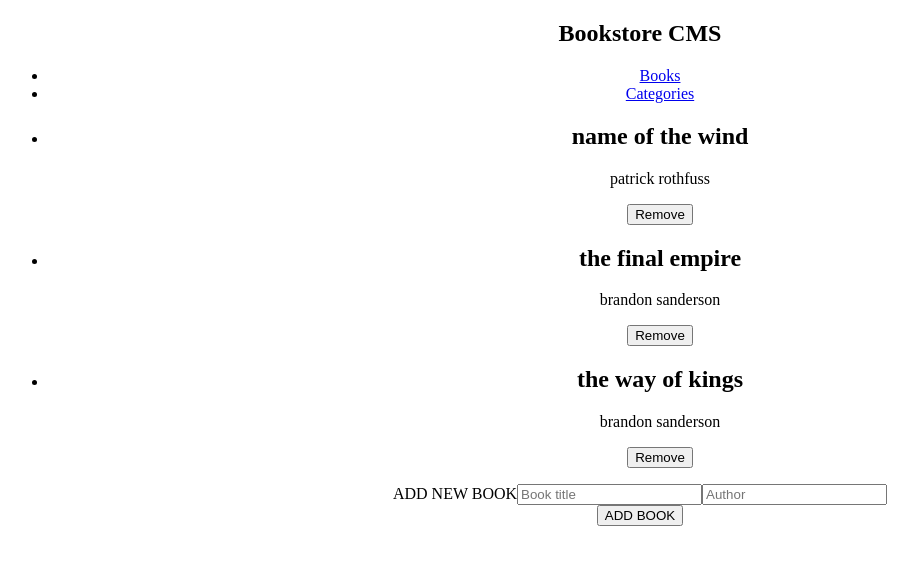
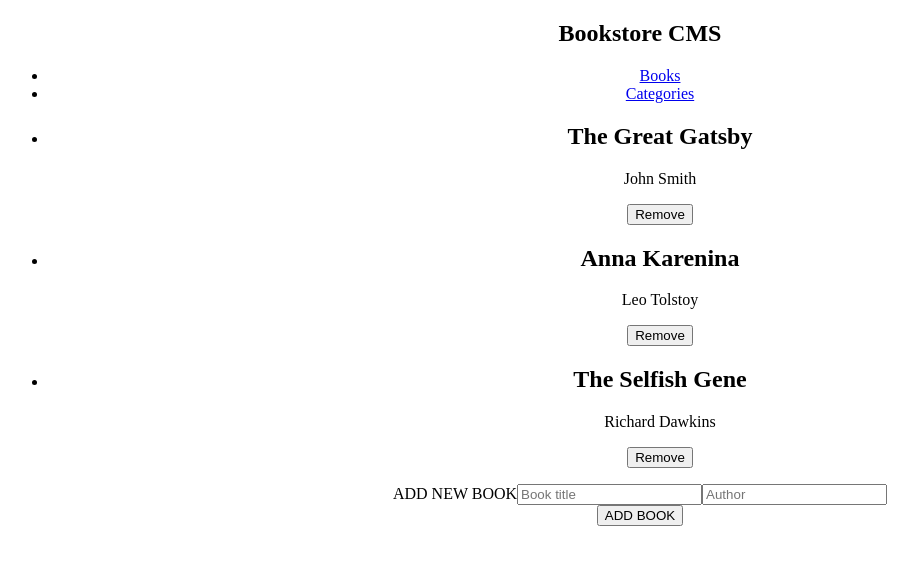
Before and after one commit to Jeddaa/bookstore, a React (Create React App) app: page / in a window 1280 px wide. Shown: the top 564 px of the page, without its empty margins (0-918 px from the left). Built offline with nearby package versions, Linux system fonts and the light colour scheme; the HTML template or start-up script is replaced by a standard one.

Commit message:
added features suing redux

```diff
--- a/package.json
+++ b/package.json
@@ -16,6 +16,7 @@
     "react-router-dom": "^6.11.1",
     "react-scripts": "5.0.1",
     "sort-by": "^1.2.0",
+    "uuid": "^9.0.0",
     "web-vitals": "^2.1.4"
   },
   "scripts": {
--- a/src/components/Book.js
+++ b/src/components/Book.js
@@ -1,17 +1,22 @@
 import PropTypes from 'prop-types';
+import { useDispatch } from 'react-redux';
+import { removeBook } from '../redux/books/bookSlice';
 
-const Book = ({ title, author }) => (
+const Book = ({ title, author, id }) => {
+  const dispatch = useDispatch();
+  return (
     <li>
       <div>
         <h2>{title}</h2>
         <p>{author}</p>
-      <button type="button">Remove</button>
+        <button type="button" onClick={() => dispatch(removeBook(id))}>Remove</button>
       </div>
     </li>
   );
+};
 export default Book;
-
 Book.propTypes = {
   title: PropTypes.string.isRequired,
   author: PropTypes.string.isRequired,
+  id: PropTypes.number.isRequired,
 };
--- a/src/components/BookList.js
+++ b/src/components/BookList.js
@@ -1,20 +1,16 @@
-import PropTypes from 'prop-types';
+import { useSelector } from 'react-redux';
 import Book from './Book';
 
-const BookList = ({ books }) => (
+const BookList = () => {
+  const { books } = useSelector((store) => store.books);
+  return (
     <div className="book-list">
       <ul>
         {books.map((book) => (
-        <Book key={book.id} title={book.title} author={book.author} />
+          <Book key={book.id} id={book.id} title={book.title} author={book.author} />
         ))}
       </ul>
     </div>
   );
+};
 export default BookList;
-BookList.propTypes = {
-  books: PropTypes.arrayOf(
-    PropTypes.shape({
-      map: PropTypes.func.isRequired,
-    }),
-  ).isRequired,
-};
--- a/src/components/Books.js
+++ b/src/components/Books.js
@@ -1,18 +1,10 @@
 import BookList from './BookList';
 import InputBook from './InputBook';
 
-const Books = () => {
-  const books = [
-    { title: 'name of the wind', author: 'patrick rothfuss', id: 1 },
-    { title: 'the final empire', author: 'brandon sanderson', id: 2 },
-    { title: 'the way of kings', author: 'brandon sanderson', id: 3 },
-  ];
-  return (
-    <div>
-      <BookList books={books} />
-      <InputBook />
-    </div>
-  );
-};
-
+const Books = () => (
+  <div>
+    <BookList />
+    <InputBook />
+  </div>
+);
 export default Books;
--- a/src/components/InputBook.js
+++ b/src/components/InputBook.js
@@ -1,14 +1,38 @@
-const InputBook = () => (
+import { useDispatch } from 'react-redux';
+import { useState } from 'react';
+import { addBook } from '../redux/books/bookSlice';
+
+const InputBook = () => {
+  const dispatch = useDispatch();
+  const [values, setValues] = useState({});
+
+  const handleChange = (e) => {
+    const { name, value } = e.target;
+    setValues((values) => ({
+      ...values, id: crypto.randomUUID(), [name]: value,
+    }));
+  };
+
+  const handleSubmit = (e) => {
+    e.preventDefault();
+    if (!values.title || !values.author) return;
+    dispatch(addBook(values));
+    setValues({});
+  };
+  return (
     <div>
       <form>
         <label htmlFor="test">
           ADD NEW BOOK
-        <input type="text" placeholder="Book title" />
-        <input type="text" placeholder="Author" />
+          <input type="text" name="title" placeholder="Book title" value={values.title || ''} onChange={handleChange} />
+          <input type="text" name="author" placeholder="Author" value={values.author || ''} onChange={handleChange} />
         </label>
       </form>
-    <button type="submit">ADD BOOK</button>
+      <button type="submit" onClick={handleSubmit}>
+        ADD BOOK
+      </button>
     </div>
   );
+};
 
 export default InputBook;
--- a/src/redux/books/bookSlice.js
+++ b/src/redux/books/bookSlice.js
@@ -1,7 +1,26 @@
 import { createSlice } from '@reduxjs/toolkit';
 
 const initialState = {
-  books: [],
+  books: [
+    {
+      id: 'item1',
+      title: 'The Great Gatsby',
+      author: 'John Smith',
+      category: 'Fiction',
+    },
+    {
+      id: 'item2',
+      title: 'Anna Karenina',
+      author: 'Leo Tolstoy',
+      category: 'Fiction',
+    },
+    {
+      id: 'item3',
+      title: 'The Selfish Gene',
+      author: 'Richard Dawkins',
+      category: 'Nonfiction',
+    },
+  ],
 };
 
 export const bookSlice = createSlice({
```
Also changed, not shown: 2 other files (tests, documents, lock files or other folders). Lines whose indentation alone changed are shown as unchanged.
